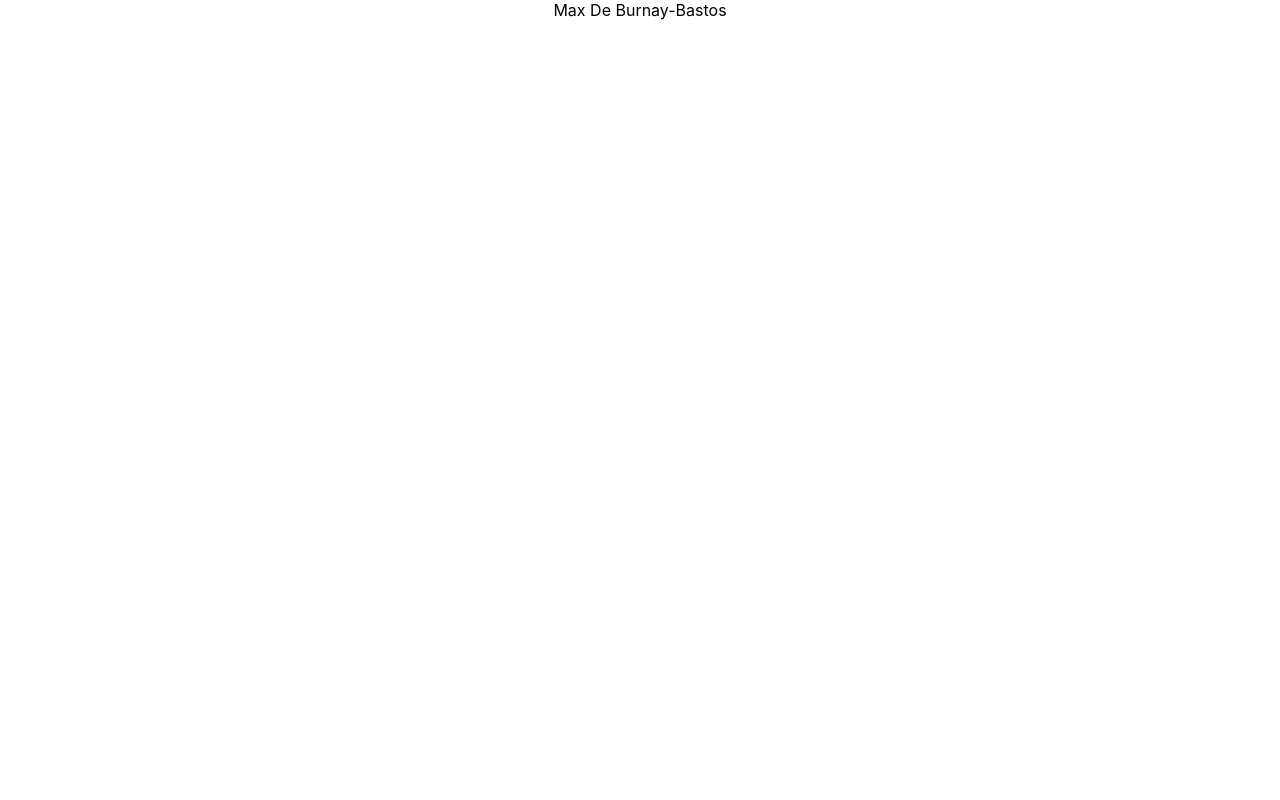
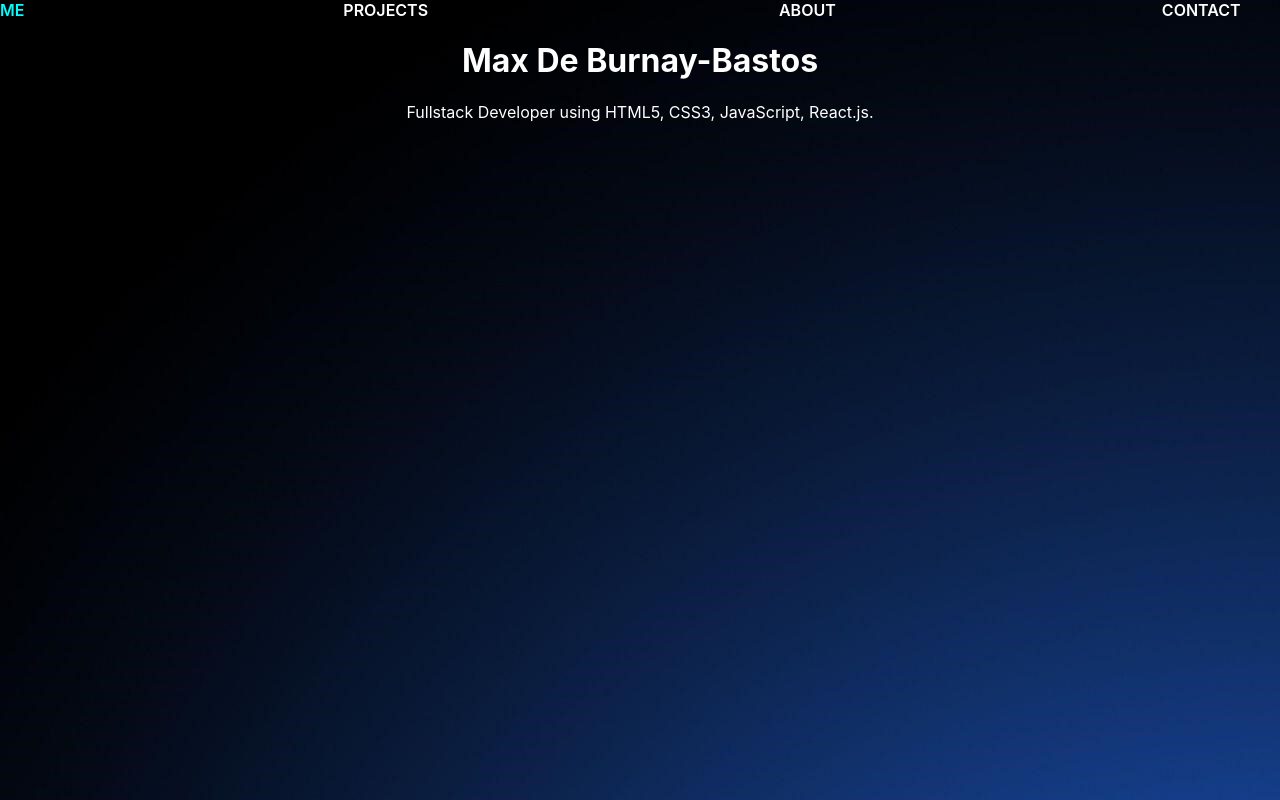
Before and after one commit to mdeburnay/Portfolio, a React (Create React App) app: page / in a window 1280 px wide. Built offline with nearby package versions, Linux system fonts and the light colour scheme.

Commit message:
Added navbar and front page summary text

```diff
--- a/src/App.css
+++ b/src/App.css
@@ -1,3 +1,31 @@
 .App {
   text-align: center;
+  background-image: url(./Images/base-background.jpg);
+  height: 100vh;
 }
+
+.nav-header {
+  display: flex;
+  justify-content: space-between;
+}
+
+.navbar-links {
+  transition: 0.4s ease;
+  transform: translate(-50%);
+  -ms-transform: translate(-50%, -50%);
+  text-decoration: none;
+  color: white;
+  font-weight: 600;
+}
+
+.summary-title {
+  color: white;
+}
+
+.summary-text {
+  color: white;
+}
+
+.navbar-links:hover {
+  color: aqua;
+}
--- a/src/App.js
+++ b/src/App.js
@@ -1,8 +1,20 @@
-import React from "react";
-
+import React, { Component } from "react";
+import { BrowserRouter as Router } from "react-router-dom";
+import Navbar from "./Components/Navbar.js";
+import Summary from "./Summary.js";
 import "./App.css";
 
-function App() {
-  return <div className="App">Max De Burnay-Bastos</div>;
+class App extends Component {
+  render() {
+    return (
+      <Router>
+        <div className="App">
+          <Navbar />
+          <Summary />
+        </div>
+      </Router>
+    );
+  }
 }
+
 export default App;
--- /dev/null
+++ b/src/Components/Navbar.js
@@ -0,0 +1,25 @@
+import React, { Component } from "react";
+import { Link } from "react-router-dom";
+
+export default class Navbar extends Component {
+  render() {
+    return (
+      <div className="navbar">
+        <div className="nav-header">
+          <Link className="navbar-links" to="/">
+            HOME
+          </Link>
+          <Link className="navbar-links" to="/Projects">
+            PROJECTS
+          </Link>
+          <Link className="navbar-links" to="/About">
+            ABOUT
+          </Link>
+          <Link className="navbar-links" to="/Contact">
+            CONTACT
+          </Link>
+        </div>
+      </div>
+    );
+  }
+}
--- /dev/null
+++ b/src/Summary.js
@@ -0,0 +1,12 @@
+import React from "react";
+
+export default function Summary() {
+  return (
+    <div className="summary-container">
+      <h1 className="summary-title">Max De Burnay-Bastos</h1>
+      <div className="summary-text">
+        Fullstack Developer using HTML5, CSS3, JavaScript, React.js.
+      </div>
+    </div>
+  );
+}
```
Also changed, not shown: src/Images/base-background.jpg (added), src/Pages/About.js (added), src/Pages/Contact.js (added), src/Pages/Projects.js (added).
